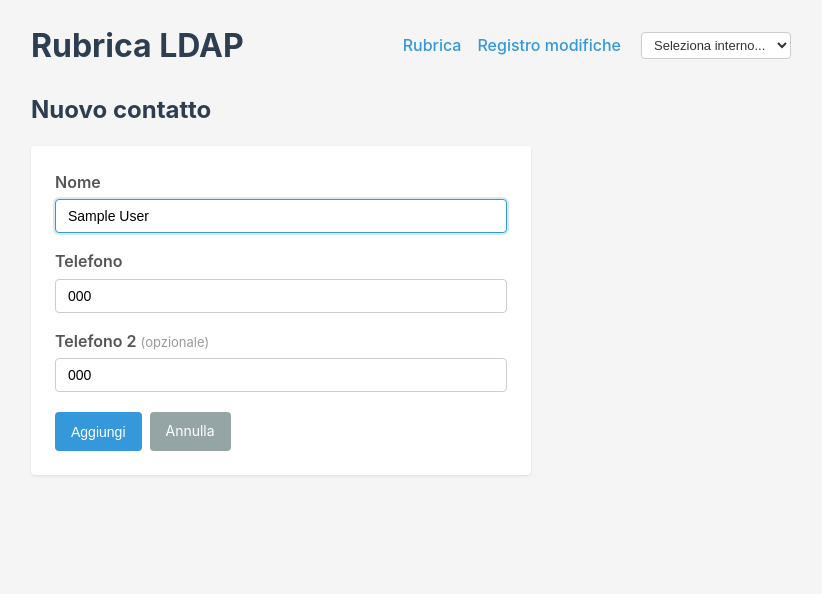
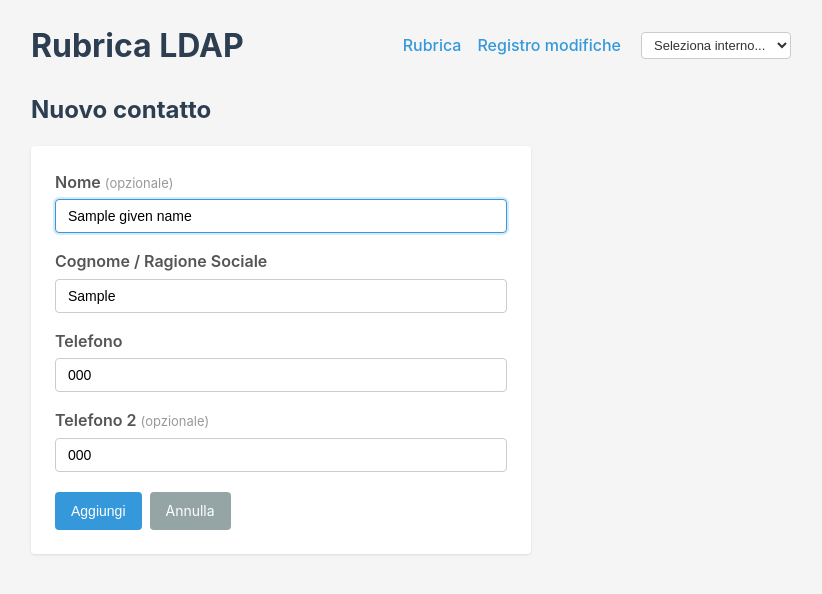
Before and after one commit to ghastx/ldap_editor, a Flask app: template templates/add.html in a window 1280 px wide. Shown: the top 594 px of the page, without its empty margins (229-1051 px from the left). Run offline with Flask 3, Linux system fonts and the light colour scheme; the template is opened without the code that fills it: most values are stand-ins (such as "Sample title", 1, 10 or a date in 2020).

Commit message:
Split name into Nome (givenName) and Cognome/Ragione Sociale (sn)
Replace the single name field with two separate fields:
- "Nome" (optional) -> LDAP givenName attribute
- "Cognome / Ragione Sociale" (required) -> LDAP sn attribute

displayName and cn are composed as "givenName sn" (or just "sn" for
companies). uid is generated from displayName without spaces.

When editing, givenName is pre-populated if present in LDAP. Legacy
entries with full name in sn are shown as-is for manual correction.

givenName is removed from the entry when the Nome field is empty.

https://claude.ai/code/session_018BmGjQ7Gb9Sxdthc2j31vE

```diff
--- a/app.py
+++ b/app.py
@@ -88,24 +88,28 @@ def add_contact():
 
     GET: mostra il form vuoto.
     POST: valida i dati, crea l'entry LDAP e registra l'operazione nel log.
-    L'uid viene generato automaticamente dal nome rimuovendo gli spazi.
+    Il displayName viene composto da givenName + sn (o solo sn per le aziende).
+    L'uid viene generato dal displayName rimuovendo gli spazi.
     """
     if request.method == "POST":
-        display_name = request.form.get("display_name", "").strip()
+        given_name = request.form.get("given_name", "").strip()
+        sn = request.form.get("sn", "").strip()
         telephone = request.form.get("telephone", "").strip()
         telephone2 = request.form.get("telephone2", "").strip()
 
-        if not display_name or not telephone:
-            flash("Nome e numero di telefono sono obbligatori.", "danger")
+        if not sn or not telephone:
+            flash("Cognome/Ragione Sociale e numero di telefono sono obbligatori.", "danger")
             return render_template(
-                "add.html", display_name=display_name,
+                "add.html", given_name=given_name, sn=sn,
                 telephone=telephone, telephone2=telephone2,
             )
 
-        # Genera l'uid dal nome (stesso pattern delle entry esistenti)
+        # Compone il displayName da givenName + sn
+        display_name = f"{given_name} {sn}" if given_name else sn
+        # Genera l'uid dal displayName (stesso pattern delle entry esistenti)
         uid = display_name.replace(" ", "")
         try:
-            ldap.add_contact(uid, display_name, telephone, telephone2)
+            ldap.add_contact(uid, display_name, sn, telephone, telephone2, given_name)
             detail = f"Nome: {display_name}, Tel: {telephone}"
             if telephone2:
                 detail += f", Tel2: {telephone2}"
@@ -115,11 +119,11 @@ def add_contact():
         except LDAPException as e:
             flash(f"Errore nell'aggiunta del contatto: {e}", "danger")
             return render_template(
-                "add.html", display_name=display_name,
+                "add.html", given_name=given_name, sn=sn,
                 telephone=telephone, telephone2=telephone2,
             )
 
-    return render_template("add.html", display_name="", telephone="", telephone2="")
+    return render_template("add.html", given_name="", sn="", telephone="", telephone2="")
 
 
 @app.route("/edit/<uid>", methods=["GET", "POST"])
@@ -131,24 +135,29 @@ def edit_contact(uid):
           nel log solo i campi effettivamente cambiati.
     """
     if request.method == "POST":
-        display_name = request.form.get("display_name", "").strip()
+        given_name = request.form.get("given_name", "").strip()
+        sn = request.form.get("sn", "").strip()
         telephone = request.form.get("telephone", "").strip()
         telephone2 = request.form.get("telephone2", "").strip()
 
-        if not display_name or not telephone:
-            flash("Nome e numero di telefono sono obbligatori.", "danger")
+        if not sn or not telephone:
+            flash("Cognome/Ragione Sociale e numero di telefono sono obbligatori.", "danger")
             return render_template(
                 "edit.html",
                 contact={
-                    "uid": uid, "displayName": display_name,
+                    "uid": uid, "displayName": f"{given_name} {sn}" if given_name else sn,
+                    "sn": sn, "givenName": given_name,
                     "telephoneNumber": telephone, "telephoneNumber2": telephone2,
                 },
             )
 
+        # Compone il displayName da givenName + sn
+        display_name = f"{given_name} {sn}" if given_name else sn
+
         try:
             # Legge i dati attuali prima della modifica per il confronto
             old_contact = ldap.get_contact(uid)
-            ldap.update_contact(uid, display_name, telephone, telephone2)
+            ldap.update_contact(uid, display_name, sn, telephone, telephone2, given_name)
 
             # Costruisce i dettagli mostrando solo i campi modificati
             changes = []
@@ -171,6 +180,7 @@ def edit_contact(uid):
                 "edit.html",
                 contact={
                     "uid": uid, "displayName": display_name,
+                    "sn": sn, "givenName": given_name,
                     "telephoneNumber": telephone, "telephoneNumber2": telephone2,
                 },
             )
--- a/templates/add.html
+++ b/templates/add.html
@@ -1,12 +1,14 @@
 {#
   add.html - Form per l'aggiunta di un nuovo contatto
 
-  Mostra un form con i campi Nome, Telefono e Telefono 2 (opzionale).
-  Al submit, il controller genera l'uid dal nome e crea l'entry
-  inetOrgPerson sul server LDAP.
+  Mostra un form con i campi Nome (opzionale), Cognome/Ragione Sociale,
+  Telefono e Telefono 2 (opzionale).
+  Al submit, il controller genera l'uid e il displayName dai campi nome/cognome
+  e crea l'entry inetOrgPerson sul server LDAP.
 
   Variabili dal controller:
-    display_name: valore corrente del campo nome (per ripopolamento dopo errore)
+    given_name: valore corrente del campo nome (per ripopolamento dopo errore)
+    sn: valore corrente del campo cognome/ragione sociale
     telephone: valore corrente del campo telefono principale
     telephone2: valore corrente del secondo campo telefono (opzionale)
 
@@ -19,9 +21,14 @@
 
 <form method="post" class="contact-form">
     <div class="form-group">
-        <label for="display_name">Nome</label>
-        <input type="text" id="display_name" name="display_name"
-               value="{{ display_name }}" required autofocus>
+        <label for="given_name">Nome <span class="label-optional">(opzionale)</span></label>
+        <input type="text" id="given_name" name="given_name"
+               value="{{ given_name }}" autofocus>
+    </div>
+    <div class="form-group">
+        <label for="sn">Cognome / Ragione Sociale</label>
+        <input type="text" id="sn" name="sn"
+               value="{{ sn }}" required>
     </div>
     <div class="form-group">
         <label for="telephone">Telefono</label>
```
Also changed, not shown: ldap_client.py (+24 -8 lines), templates/edit.html (+10 -4 lines).
